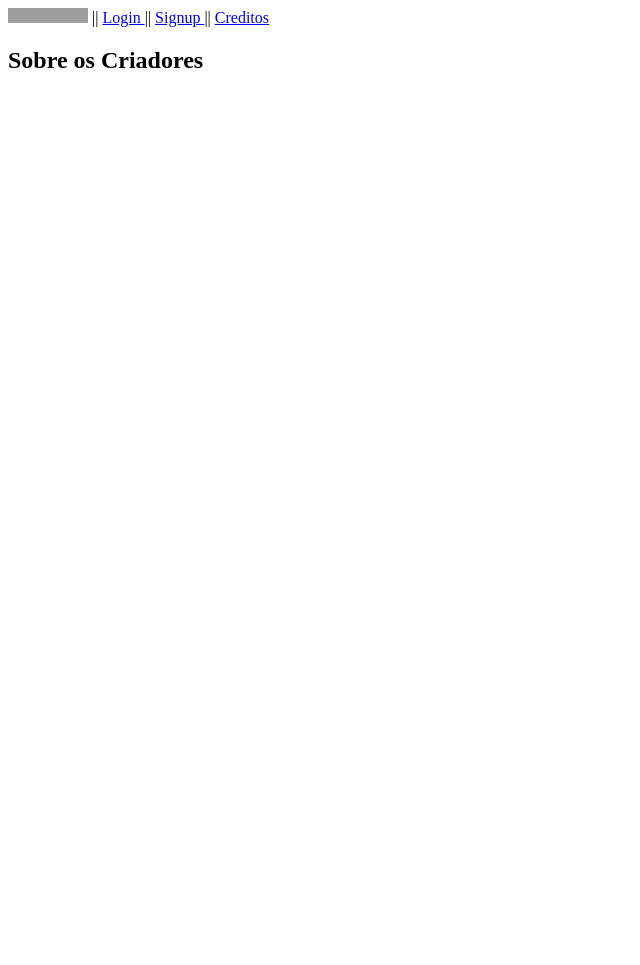
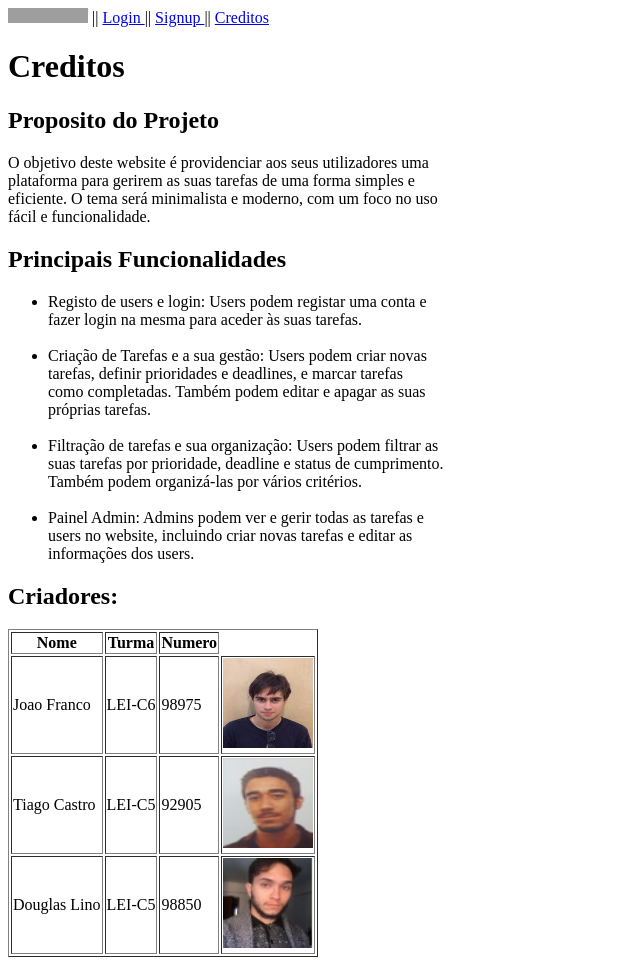
Before and after one commit to linotks52/ProjetoDIAM, a Django app: page /creditos in a window 1280 px wide. Shown: the whole page, without its empty margins (0-640 px from the left). Before the commit the page ends 800 px from the top, so only its background shows below. Run offline with Django 4.2, Linux system fonts and the light colour scheme; grey boxes are pictures that could not be loaded.

Commit message:
Creditos
Falta so CSS

```diff
--- a/djangoProject/taskmanager/templates/taskmanager/Creditos.html
+++ b/djangoProject/taskmanager/templates/taskmanager/Creditos.html
@@ -1,9 +1,74 @@
 {% extends "./base.html" %}
+{% load static %}
+
 
 {% block title %}
     Perfil
 {% endblock %}
 
 {% block content %}
-  <h2>Sobre os Criadores</h2>
+  <h1>Creditos</h1>
+    <h2>Proposito do Projeto</h2>
+    O objetivo deste website é providenciar aos seus utilizadores uma<br>
+    plataforma para gerirem as suas tarefas de uma forma simples e<br>
+    eficiente. O tema será minimalista e moderno, com um foco no uso<br>
+    fácil e funcionalidade.<br>
+
+    <h2>Principais Funcionalidades</h2>
+
+<ul id="list">
+<li>Registo de users e login: Users podem registar uma conta e<br>
+fazer login na mesma para aceder às suas tarefas.
+</li>
+ <br>
+<li>Criação de Tarefas e a sua gestão: Users podem criar novas<br>
+tarefas, definir prioridades e deadlines, e marcar tarefas<br>
+como completadas. Também podem editar e apagar as suas<br>
+próprias tarefas.
+
+</li>
+ <br>
+<li>Filtração de tarefas e sua organização: Users podem filtrar as<br>
+suas tarefas por prioridade, deadline e status de cumprimento.<br>
+Também podem organizá-las por vários critérios.
+
+</li>
+  <br>
+<li>Painel Admin: Admins podem ver e gerir todas as tarefas e<br>
+users no website, incluindo criar novas tarefas e editar as<br>
+informações dos users.
+</li>
+</ul>
+
+
+    <h2>Criadores:</h2>
+
+<table border="1">
+<tr>
+<th>Nome</th>
+<th>Turma</th>
+<th>Numero</th>
+</tr>
+<tr>
+<td>Joao Franco</td>
+<td>LEI-C6</td>
+    <td>98975</td>
+<td><img src="{% static 'taskmanager/images/JoaoFranco.jpg' %}" alt="JoaoFranco" style="width:90px;height:90px;"></td>
+</tr>
+<tr>
+<td>Tiago Castro</td>
+<td>LEI-C5</td>
+<td>92905</td>
+<td><img src="{% static 'taskmanager/images/TiagoCastro.jpg' %}" alt="TiagoCastro" style="width:90px;height:90px;"></td>
+</tr>
+<tr>
+<td>Douglas Lino</td>
+<td>LEI-C5</td>
+<td>98850</td>
+<td><img src="{% static 'taskmanager/images/DouglasLino.jpg' %}" alt="DouglasLino" style="width:90px;height:90px;"></td>
+</tr>
+</table>
+
+
+
 {% endblock %}
--- a/djangoProject/taskmanager/views.py
+++ b/djangoProject/taskmanager/views.py
@@ -12,13 +12,13 @@ from .forms import TaskForm, UtilizadorForm, UserForm
 
 
 
-@login_required
+@login_required(login_url='/taskmanager/')
 def task_list(request):
     tasks = Task.objects.filter(user=request.user)
     return render(request, 'taskmanager/task_list.html', {'tasks': tasks})
 
 
-@login_required
+@login_required(login_url='/taskmanager/')
 def create_task(request):
     if request.method == 'POST':
         form = TaskForm(request.POST)
@@ -32,7 +32,7 @@ def create_task(request):
     return render(request, 'taskmanager/create_task.html', {'form': form})
 
 
-@login_required
+@login_required(login_url='/taskmanager/')
 def edit_task(request, task_id):
     task = Task.objects.get(id=task_id)
     if request.method == 'POST':
@@ -45,7 +45,7 @@ def edit_task(request, task_id):
     return render(request, 'taskmanager/edit_task.html', {'form': form, 'task': task})
 
 
-@login_required
+@login_required(login_url='/taskmanager/')
 def change_completion(request, task_id):
     task = Task.objects.get(id=task_id)
     if task.completed:
@@ -55,7 +55,7 @@ def change_completion(request, task_id):
     task.save()
     return HttpResponseRedirect(reverse('taskmanager:task_list'))
 
-@login_required
+@login_required(login_url='/taskmanager/')
 def delete_task(request, task_id):
     task = Task.objects.get(id=task_id)
     task.delete()
@@ -92,7 +92,7 @@ def logar(request):
     else:
         return render(request, 'taskmanager/login.html')
 
-
+@login_required(login_url='/taskmanager/')
 def multiple_delete(request, ids):
     for id in ids:
         task = Task.objects.get(id=id)
@@ -100,12 +100,12 @@ def multiple_delete(request, ids):
     return HttpResponseRedirect(reverse('taskmanager:task_list'))
 
 
-@login_required
+@login_required(login_url='/taskmanager/')
 def profile(request):
     return render(request, 'taskmanager/profile.html')
 
 
-@login_required
+@login_required(login_url='/taskmanager/')
 def edit_profile(request):
     profile = request.user.utilizador
     if request.method == 'POST':
@@ -119,19 +119,19 @@ def edit_profile(request):
 
 
 
-@login_required
+@login_required(login_url='/taskmanager/')
 def sair(request):
     request.session.flush
     logout(request)
     return HttpResponseRedirect(reverse('taskmanager:logar'))
 
-
+@login_required(login_url='/taskmanager/')
 def user_list(request):
     users = Utilizador.objects.all()
     return render(request, 'taskmanager/user_list.html', {'Users': users})
 
 
-@login_required
+@login_required(login_url='/taskmanager/')
 def edit_user(request, utilizador_id):
     utilizador = Utilizador.objects.get(id=utilizador_id)
     if request.method == 'POST':
@@ -144,13 +144,13 @@ def edit_user(request, utilizador_id):
     print(utilizador)
     return render(request, 'taskmanager/edit_user.html', {'form': form, 'utilizador': utilizador})
 
-@login_required
+@login_required(login_url='/taskmanager/')
 def delete_user(request, utilizador_id):
     utilizador = Utilizador.objects.get(id=utilizador_id)
     utilizador.delete()
     return redirect('taskmanager:user_list')
 
-@login_required
+@login_required(login_url='/taskmanager/')
 def multiple_delete_users(request, ids):
     for id in ids:
         utilizador = Utilizador.objects.get(id=id)
```
Also changed, not shown: djangoProject/db.sqlite3, djangoProject/media/profile_pics/ezgif.com-gif-maker_1.gif (added), djangoProject/taskmanager/migrations/0010_alter_utilizador_descricao.py (added), djangoProject/taskmanager/static/taskmanager/images/DouglasLino.jpg (added), djangoProject/taskmanager/static/taskmanager/images/JoaoFranco.jpg (added), djangoProject/taskmanager/static/taskmanager/images/TiagoCastro.jpg (added).
